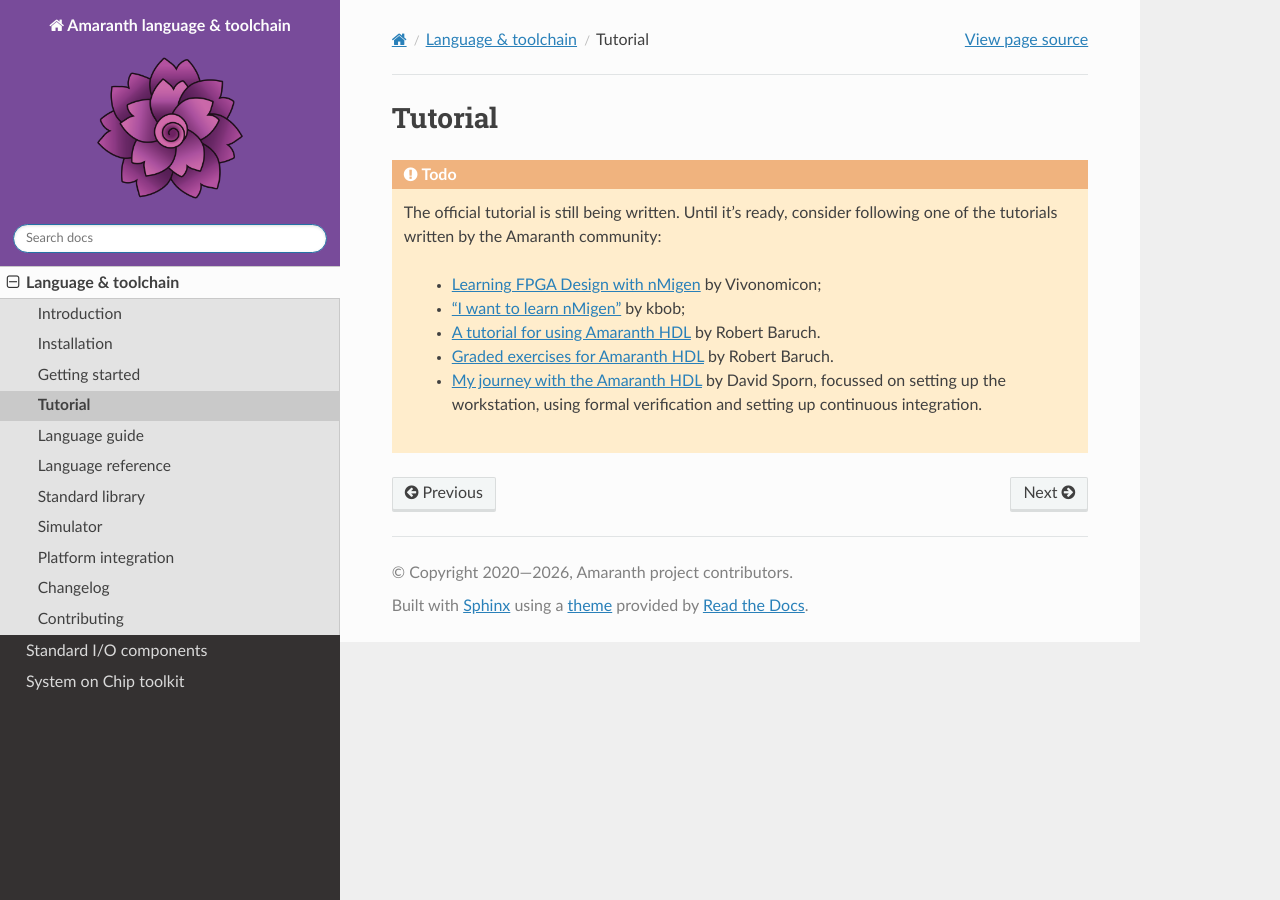
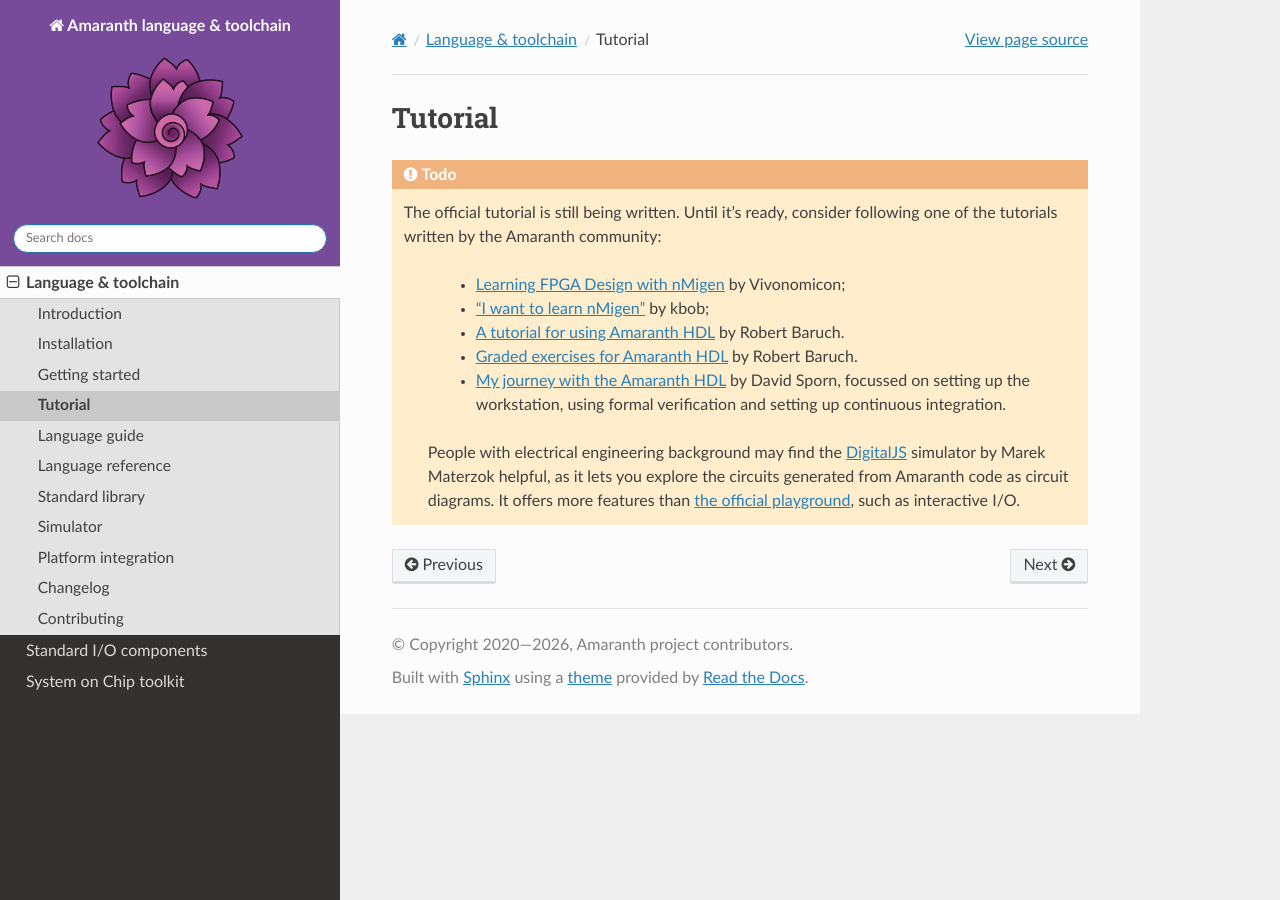
Before and after one commit to amaranth-lang/amaranth, a Sphinx documentation site: the page built from docs/tutorial.rst, in a window 1280 px wide. Built offline with Sphinx 7.4.7 and the Read the Docs theme 3.1.0, drawn with Linux system fonts in a browser that asks for light colours; the version number could not be read and is left out; comment, search, counter and statistics services are not loaded.

Commit message:
docs: tutorial: link to DigitalJS.

```diff
--- a/docs/tutorial.rst
+++ b/docs/tutorial.rst
@@ -10,3 +10,5 @@
       * `A tutorial for using Amaranth HDL <https://github.com/robertbaruch/amaranth-tutorial>`_ by Robert Baruch.
       * `Graded exercises for Amaranth HDL <https://github.com/robertbaruch/amaranth-exercises>`_ by Robert Baruch.
       * `My journey with the Amaranth HDL <https://medium.com/@sporniket.studio/my-journey-with-the-amaranth-hdl-226b38d0b023>`_ by David Sporn, focussed on setting up the workstation, using formal verification and setting up continuous integration.
+
+    People with electrical engineering background may find the `DigitalJS <https://digitaljs.tilk.eu/>`_ simulator by Marek Materzok helpful, as it lets you explore the circuits generated from Amaranth code as circuit diagrams. It offers more features than `the official playground <https://amaranth-lang.org/play/>`_, such as interactive I/O.
```
